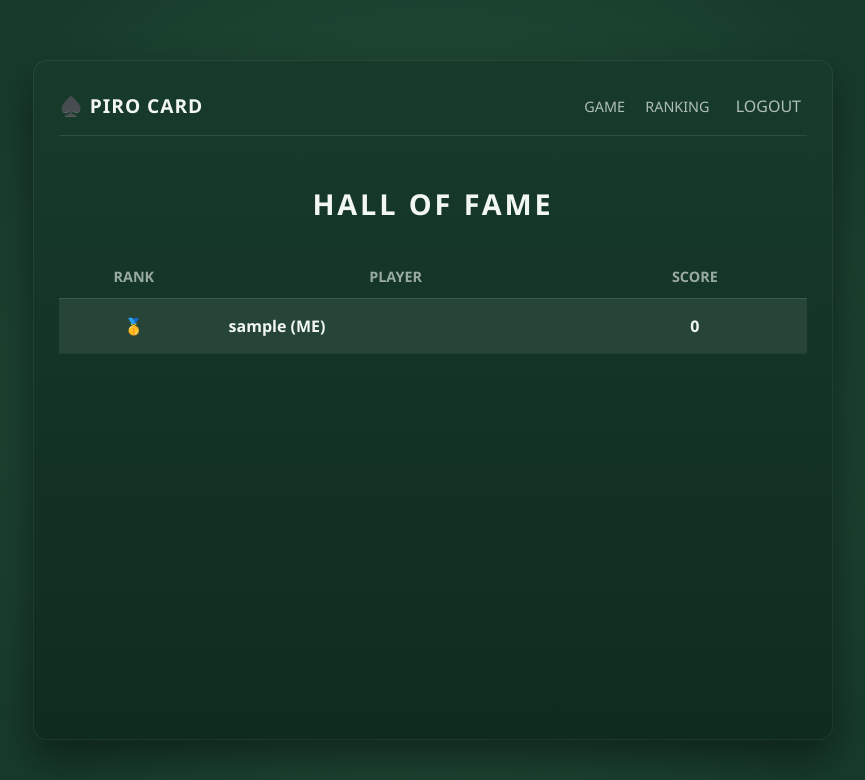
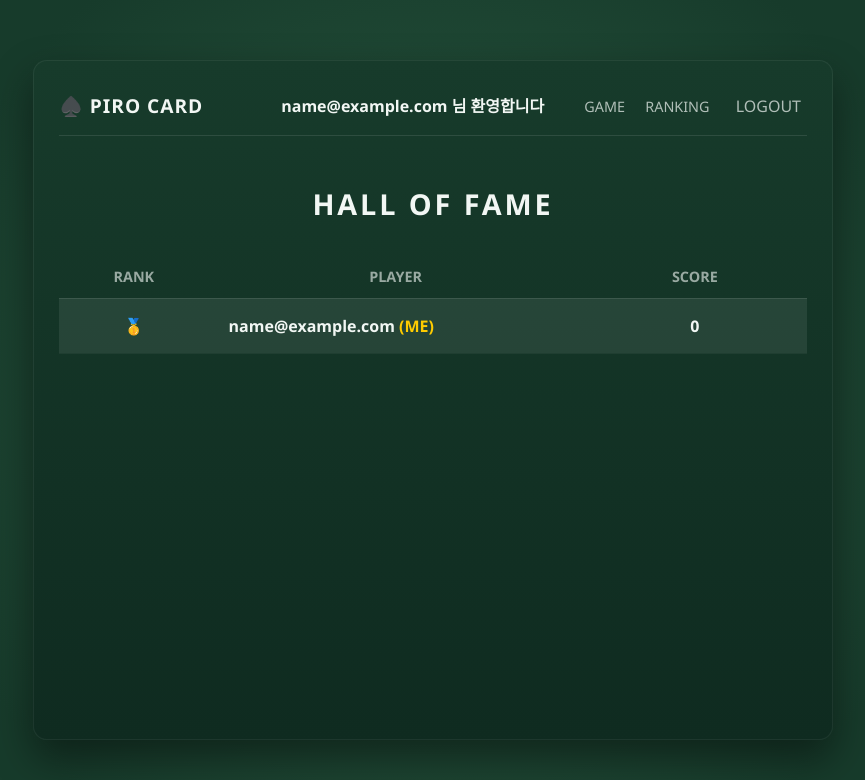
Before and after one commit to Pirogramming-24/Piro24_CardGame_5, a Django app: page /accounts/ranking/ in a window 1280 px wide. Shown: the top 780 px of the page, without its empty margins (207-1072 px from the left). Run offline with Django 5.2, Linux system fonts and the light colour scheme; the visitor is signed in with stand-in values (Sample User, id 1); data comes from the database, SQL or seed files in the repository.

Commit message:
feat: changed html to show emails instead of names

```diff
--- a/accounts/templates/base.html
+++ b/accounts/templates/base.html
@@ -14,8 +14,13 @@
                 <div class="brand">♠️ PIRO CARD</div>
                 <nav class="nav-links">
                     {% if user.is_authenticated %}
+                        <span style="margin-right: 20px; font-weight: bold;">
+                            {{ user.email }} 님 환영합니다
+                        </span>
+
                         <a href="{% url 'game:list' %}">GAME</a>
                         <a href="{% url 'accounts:ranking' %}">RANKING</a>
+
                         <form action="{% url 'account_logout' %}" method="post" style="display:inline;">
                           {% csrf_token %}
                           <button type="submit" style="background:none; border:none; color:inherit; font:inherit; cursor:pointer; opacity:0.7; margin-left:16px;">LOGOUT</button>
--- a/accounts/templates/pages/ranking.html
+++ b/accounts/templates/pages/ranking.html
@@ -8,8 +8,7 @@
             <thead>
                 <tr>
                     <th width="20%">RANK</th>
-                    <th width="50%">PLAYER</th>
-                    <th width="30%">SCORE</th>
+                    <th width="50%">PLAYER</th> <th width="30%">SCORE</th>
                 </tr>
             </thead>
             <tbody>
@@ -23,8 +22,9 @@
                         {% endif %}
                     </td>
                     <td style="text-align: left; padding-left: 20px;">
-                        {{ u.username }}
-                        {% if u == user %} (ME){% endif %}
+                        {{ u.email }}
+
+                        {% if u == user %} <span style="font-weight:bold; color:#ffcc00;">(ME)</span>{% endif %}
                     </td>
                     <td>{{ u.total_score }}</td>
                 </tr>
```
Also changed, not shown: config/settings.py (+15 -5 lines).
